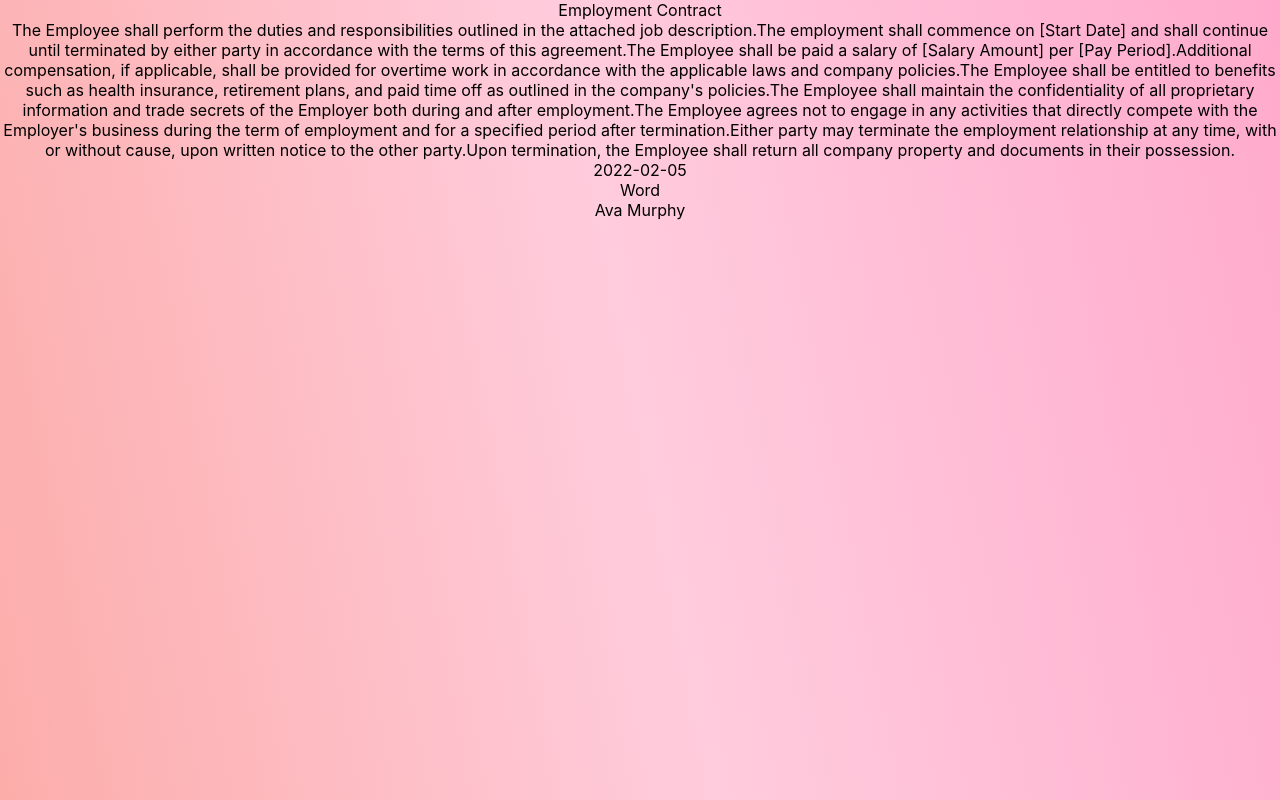
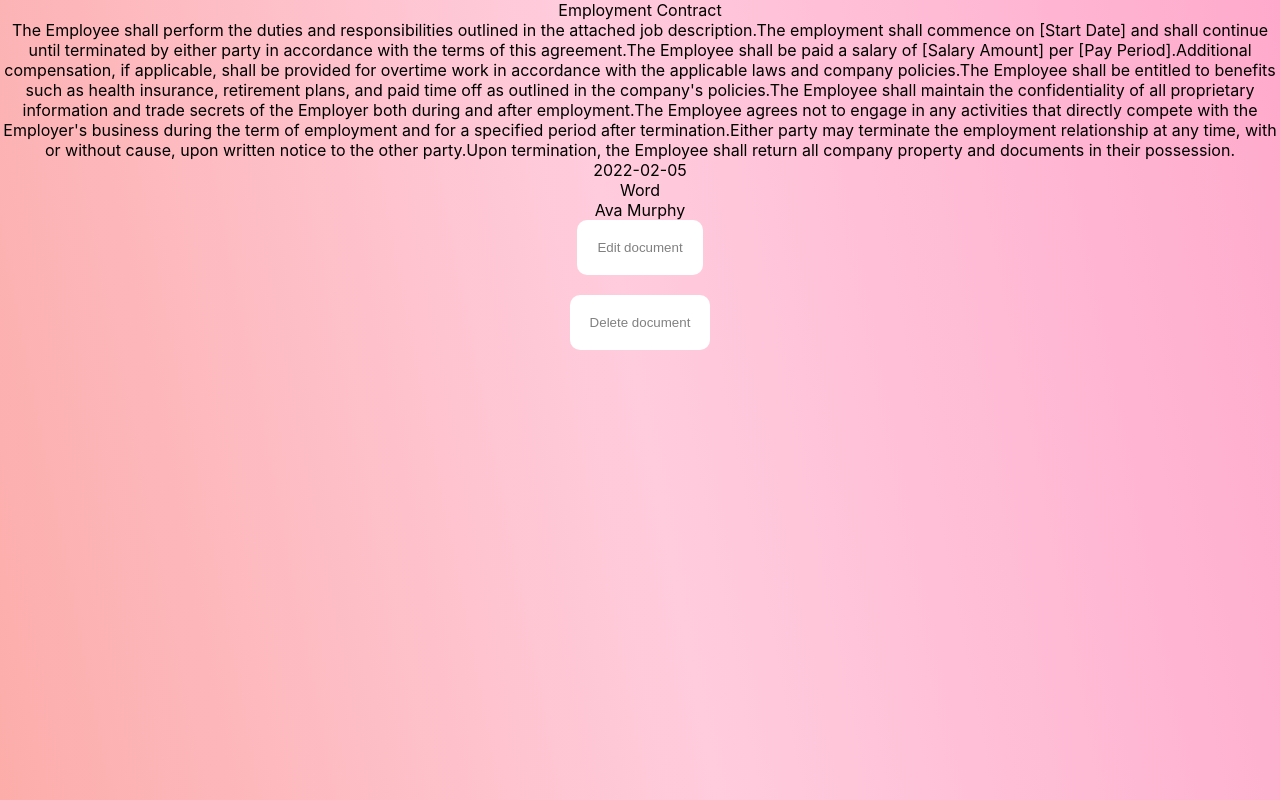
Before and after one commit to elab-development/internet-tehnologije-projekat-documentmanagement_2017_0347, a React (Create React App) app: page /document/1 in a window 1280 px wide. Built offline with nearby package versions, Linux system fonts and the light colour scheme.

Commit message:
Dodati dugmici za edit i brisanje dokumenata

```diff
--- a/src/App.css
+++ b/src/App.css
@@ -100,3 +100,9 @@ button {
   margin-right: 16px;
   font-size: 17px;
 }
+
+.btn-edit, .btn-delete{
+  display: flex;
+  justify-content: space-between;
+  margin: auto;
+}
--- a/src/components/Documents/OneDocument.js
+++ b/src/components/Documents/OneDocument.js
@@ -21,6 +21,10 @@ const OneDocument = (props) => {
             {document.format}
             <br />
             {employee.name}
+            <br />
+            <button className="btn-edit">Edit document</button>
+            <br />
+            <button className="btn-delete">Delete document</button>
         </div>
     )
 
```
